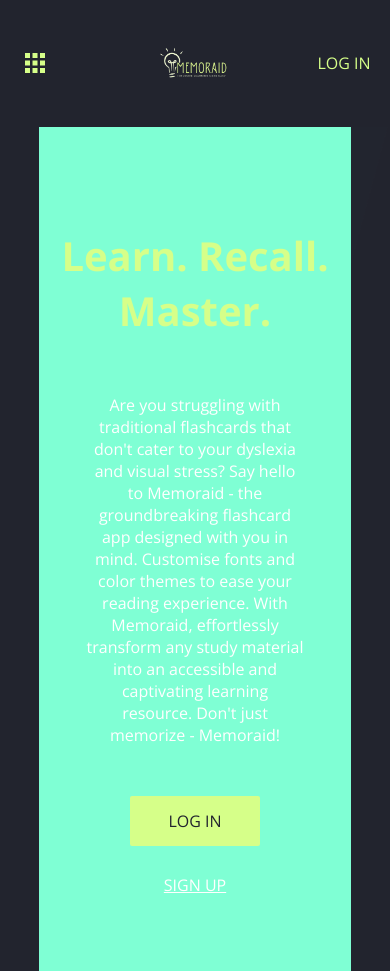
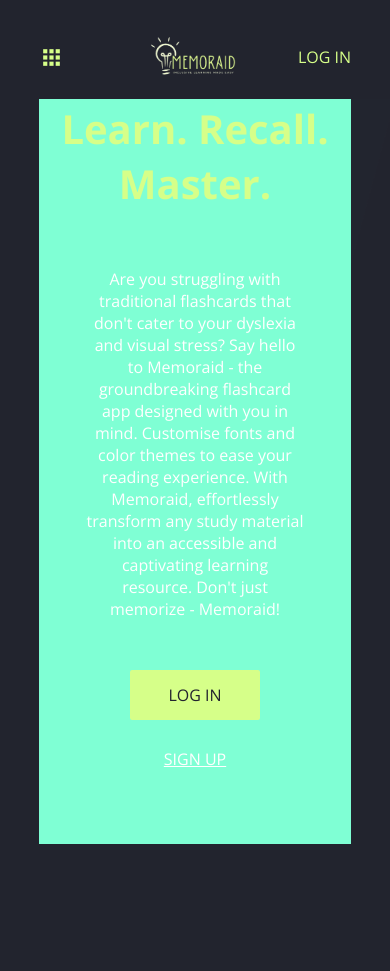
Before and after one commit to rkumari2/memoraid_client, a React (Vite) app: page / in a window 390 px wide. After the commit the page ends 844 px from the top, so only its background shows below. Built offline with nearby package versions, Linux system fonts and the light colour scheme.

Commit message:
menu responsive for mobile

```diff
--- a/src/components/Navbar/style.css
+++ b/src/components/Navbar/style.css
@@ -91,16 +91,20 @@
 
     #navbar-cont {
         background-color: var(--bg);
+        padding-top: 15px;
+        /* background-color: antiquewhite; */
         width: 100%;
         height: 15vh;
         display: flex;
         align-items: center;
         justify-content: center;
+        position: fixed;
+        top: 0;
     }
 
     .small-screen-menu {
         /* background-color: aqua; */
-        width: 90%;
+        width: 80%;
         height: 100%;
         display: flex;
         justify-content: space-between;
@@ -174,9 +178,25 @@
     }
 
     #links {
-        /* background-color: antiquewhite; */
         height: 50%;
     }
+}
 
+@media only screen and (max-width: 426px) {
+    #navbar-cont {
+        height: 10vh;
+    }
+
+    #small-menu-icon {
+        font-size: 25px;
+    }
+
+    .menu-links.active {
+        width: 60%;
+    }
+
+    #logo img {
+        width: 100%;
+    }
 
 }
```
